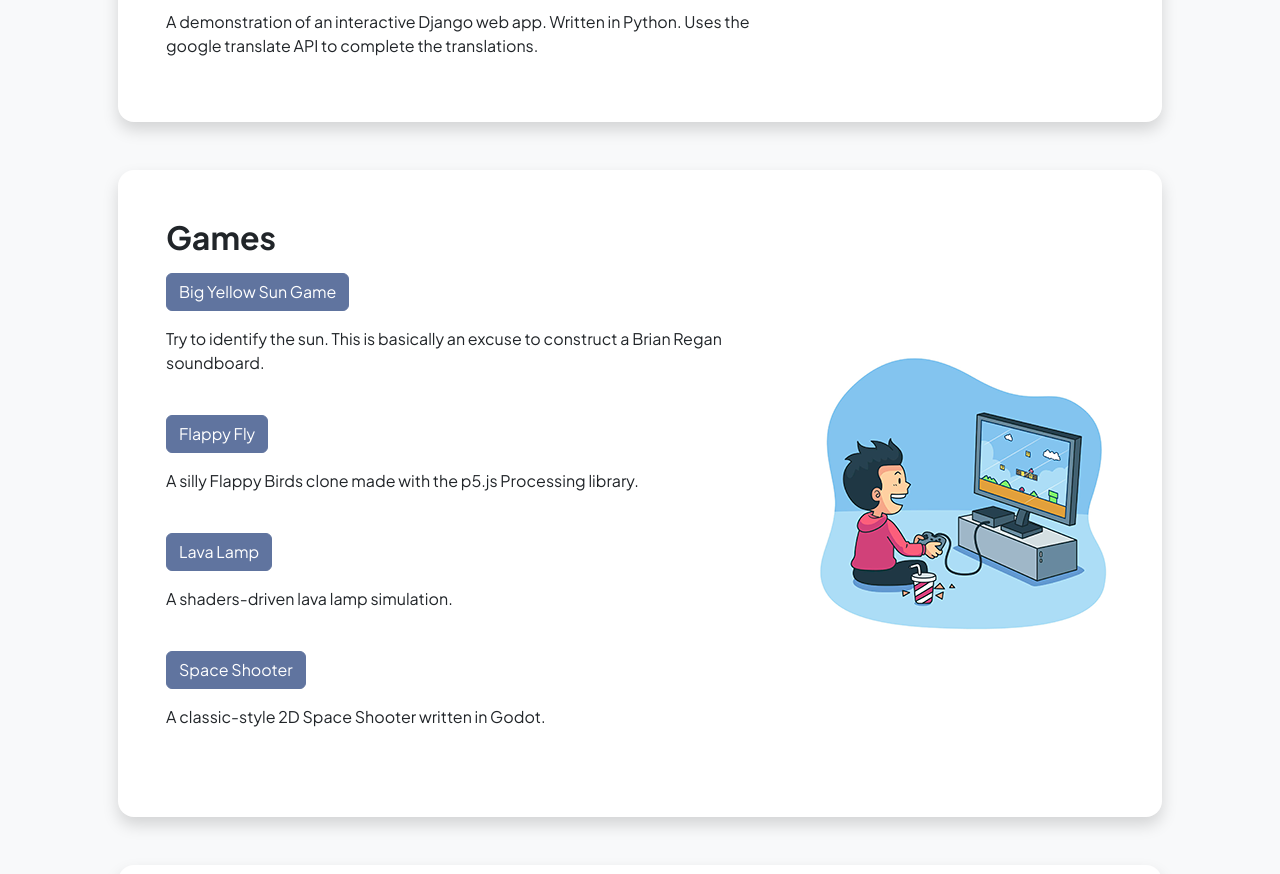
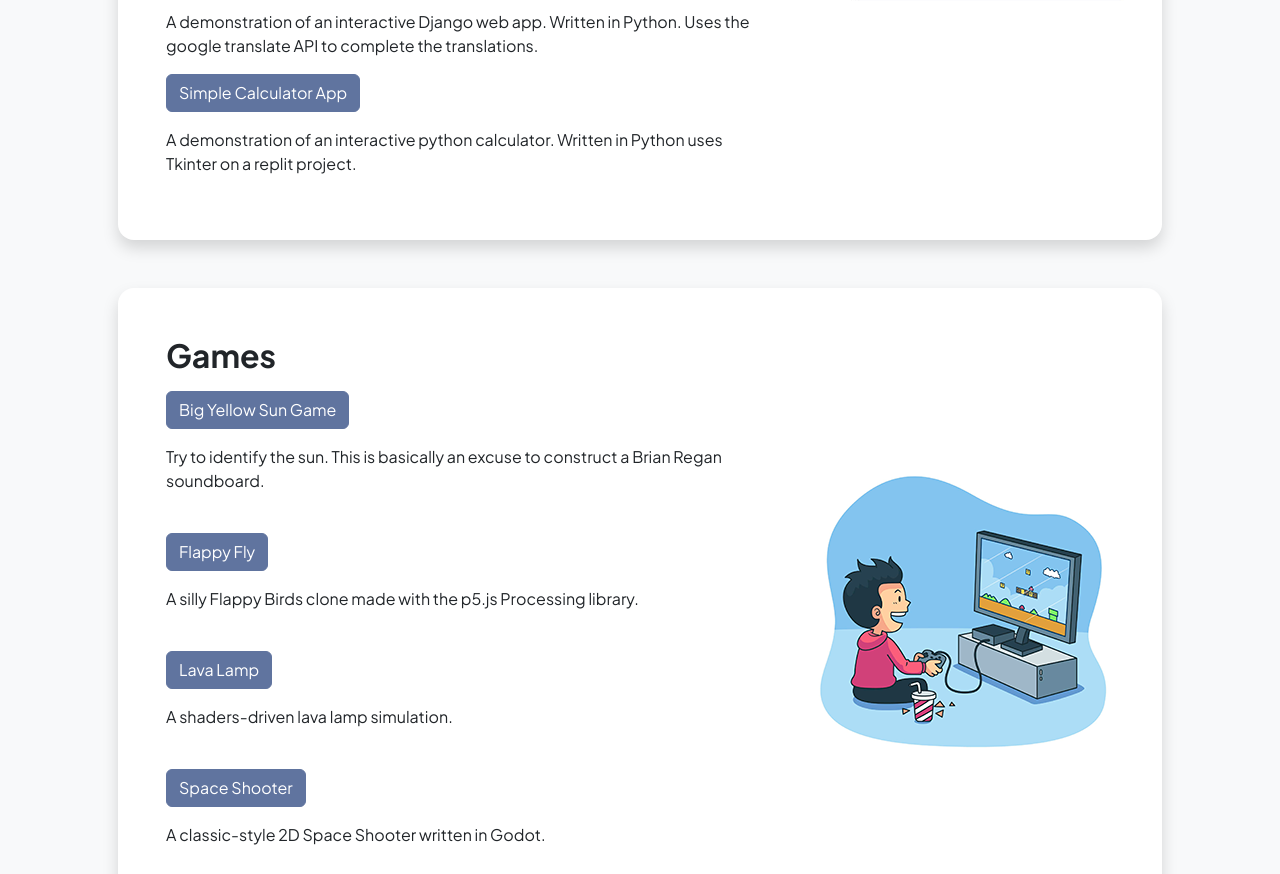
Before and after one commit to DrRawley/DrRawley.github.io, a plain HTML site: page projects.html in a window 1280 px wide. Shown: the part 1134-2008 px from the top of the page. Drawn offline with nearby package versions, Linux system fonts and the light colour scheme.

Commit message:
added calc project

```diff
--- a/projects.html
+++ b/projects.html
@@ -98,6 +98,9 @@
                                         <p>A demonstration of an interactive Django web app.  Written in Python.  Uses the google translate API
                                             to complete the translations.
                                         </p>
+                                        <p><a class="btn btn-primary btn-xl" href="https://replit.com/@drrawley/Dr-Rawleys-Simple-Calculator">Simple Calculator App</a></p>
+                                        <p>A demonstration of an interactive python calculator.  Written in Python uses Tkinter on a replit project.
+                                        </p>
                                     </div>
                                     <div class="col-md-4 col-12 px-md-0 px-5">
                                         <img class="img-fluid ms-auto" src="assets/programming.jpg" alt="..." />
```
